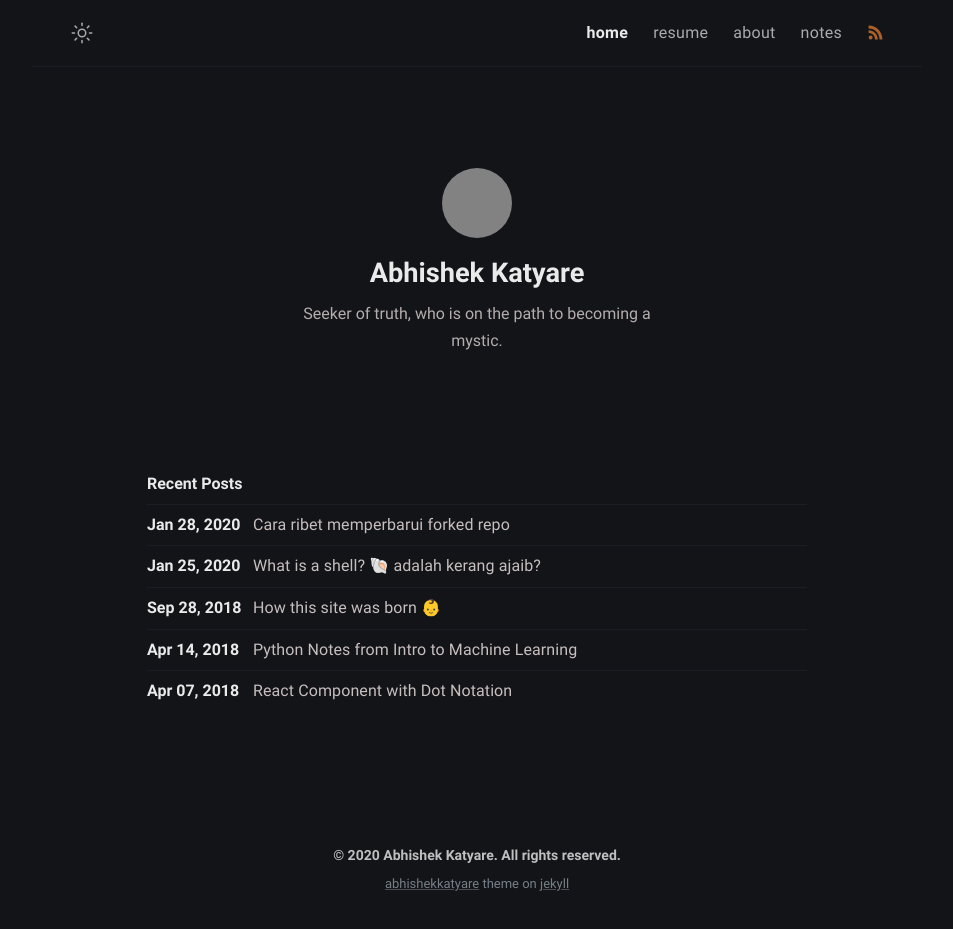
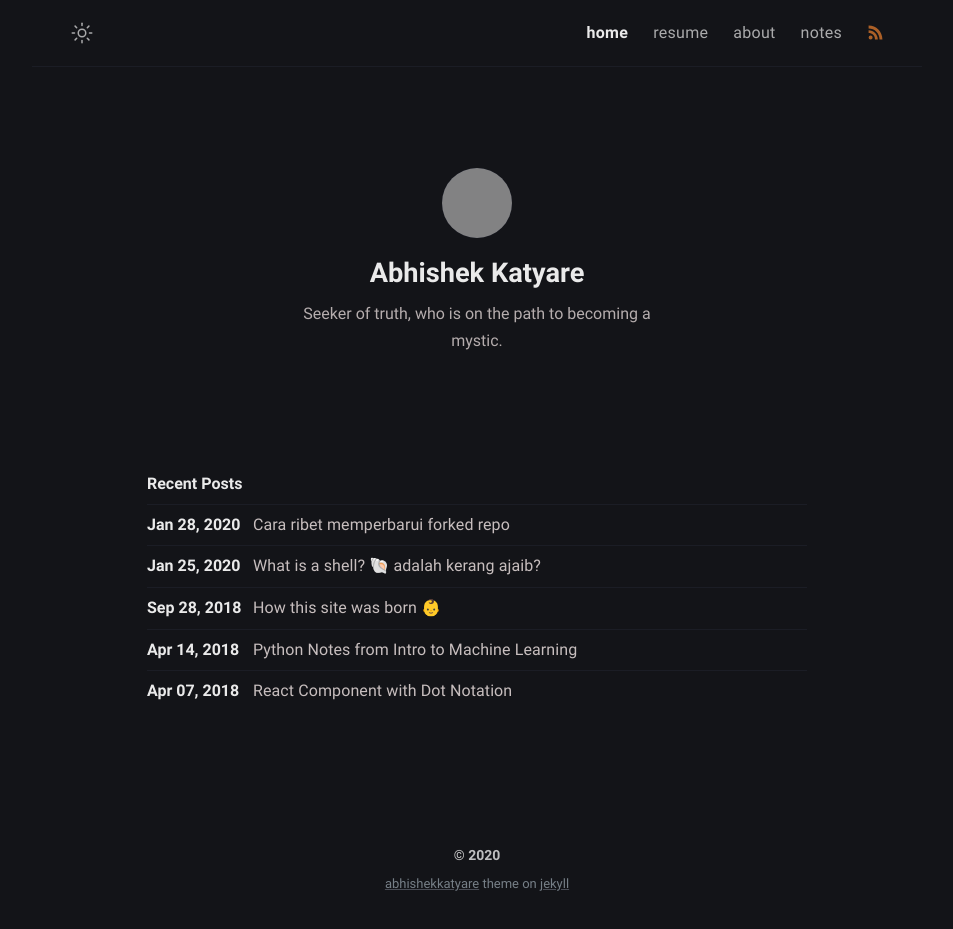
Before and after one commit to abhishekkatyare/akwebsite, a Jekyll site: the page built from index.md, in a window 1280 px wide. Shown: the whole page, without its empty margins (163-1116 px from the left). Built offline with Jekyll 4.4.1, drawn with Linux system fonts in a browser that asks for light colours; grey boxes are pictures that could not be loaded.

Commit message:
Update footer.html

```diff
--- a/_includes/footer.html
+++ b/_includes/footer.html
@@ -2,7 +2,7 @@
   <!--<a class="footer_item" href="/thanks">ack.</a>
   <a class="footer_item" href="/resume">resume</a>
   <a class="footer_item" href="/feed.xml">rss</a>-->
-  <span class="footer_item">&copy; {{ site.time | date: "%Y" }} Abhishek Katyare. All rights reserved.</span>
+  <span class="footer_item">&copy; {{ site.time | date: "%Y" }}</span>
   <small class="footer_theme-copyright">
     <!-- Klisé Theme: https://github.com/piharpi/jekyll-klise -->
     <a
```
